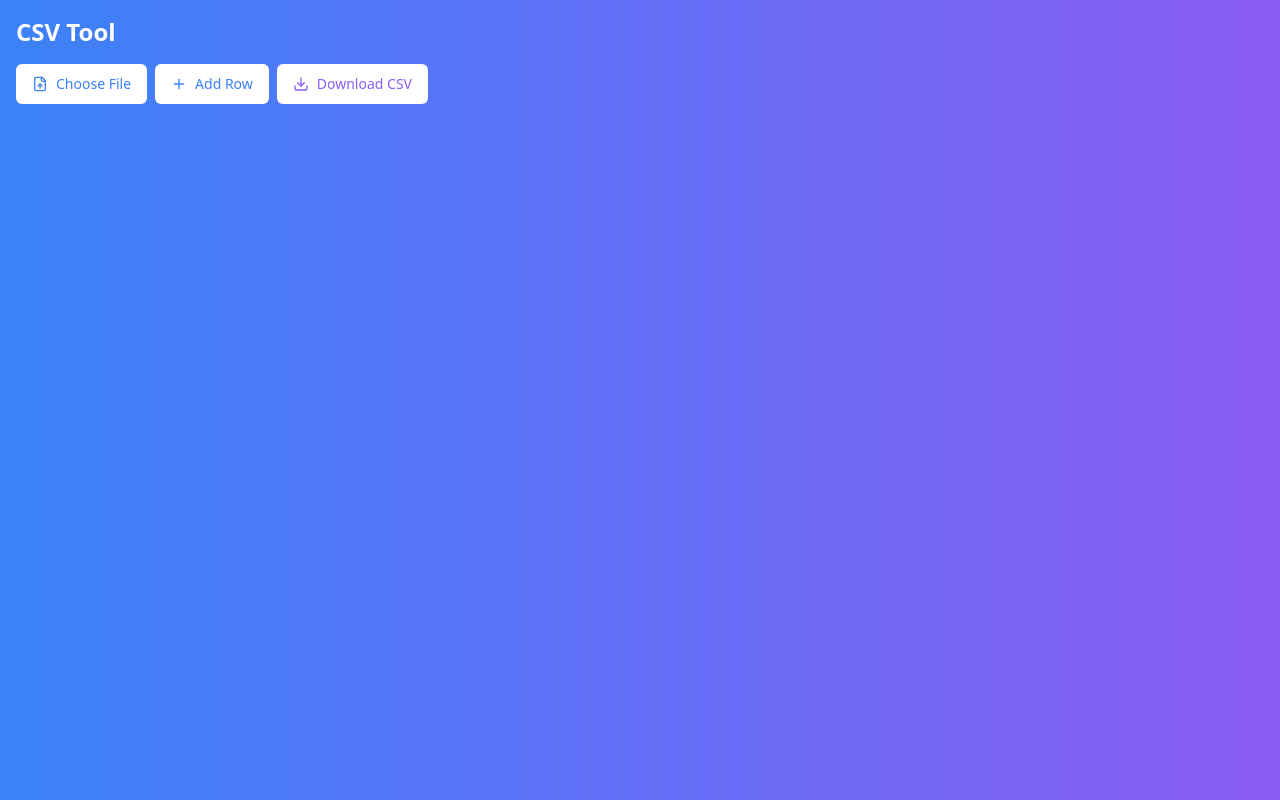
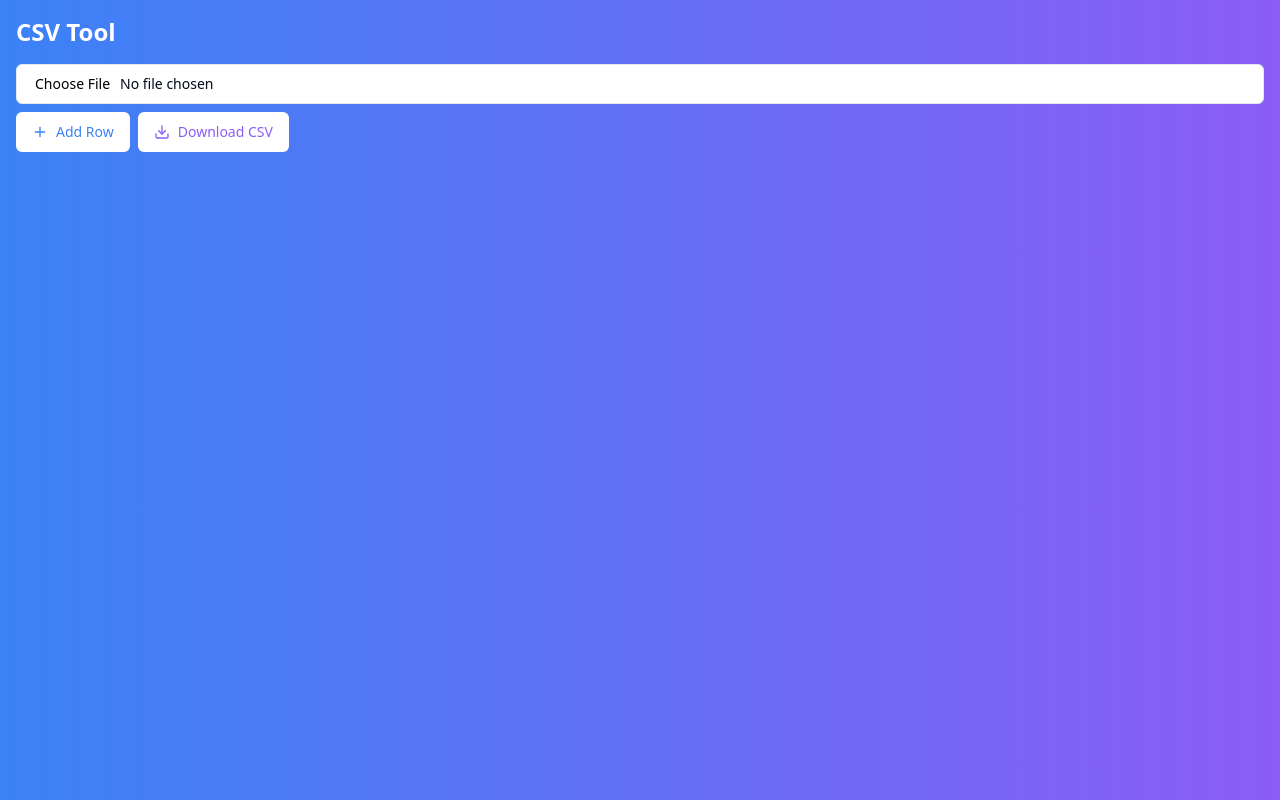
Before and after one commit to metalmetta/csv-wizard-metalmetta, a React (Vite) app: page / in a window 1280 px wide. Built offline with nearby package versions, Linux system fonts and the light colour scheme.

Commit message:
Reverted to edit cbe7c5ae-a73d-4042-8a5e-2730a7566469: "Update color scheme to gradient
Adapt the color scheme of the application to use a gradient transitioning from blue to purple.
[skip gpt_engineer]"

```diff
--- a/package.json
+++ b/package.json
@@ -39,7 +39,6 @@
     "@radix-ui/react-toggle": "^1.1.0",
     "@radix-ui/react-toggle-group": "^1.1.0",
     "@radix-ui/react-tooltip": "^1.1.0",
-    "@react-oauth/google": "^0.12.1",
     "@tanstack/react-query": "^5.48.0",
     "class-variance-authority": "^0.7.0",
     "clsx": "^2.1.0",
--- a/src/components/CSVTool.jsx
+++ b/src/components/CSVTool.jsx
@@ -2,7 +2,7 @@ import React, { useState } from 'react';
 import { Button } from "@/components/ui/button";
 import { Input } from "@/components/ui/input";
 import { Table, TableBody, TableCell, TableHead, TableHeader, TableRow } from "@/components/ui/table";
-import { Trash2, Plus, Download, Upload, FileUp } from 'lucide-react';
+import { Trash2, Plus, Download, Upload } from 'lucide-react';
 
 const CSVTool = () => {
   const [data, setData] = useState([]);
@@ -10,7 +10,6 @@ const CSVTool = () => {
 
   const handleFileUpload = (event) => {
     const file = event.target.files[0];
-    if (file) {
     const reader = new FileReader();
     reader.onload = (e) => {
       const content = e.target.result;
@@ -21,11 +20,6 @@ const CSVTool = () => {
       setData(rows);
     };
     reader.readAsText(file);
-    }
-  };
-
-  const triggerFileUpload = () => {
-    document.getElementById('file-upload').click();
   };
 
   const handleCellEdit = (rowIndex, colIndex, value) => {
@@ -66,16 +60,9 @@ const CSVTool = () => {
     <div className="container mx-auto p-4 bg-gradient-to-r from-gradient-start to-gradient-end min-h-screen">
       <h1 className="text-2xl font-bold mb-4 text-white">CSV Tool</h1>
       <div className="mb-4">
-        <Input id="file-upload" type="file" accept=".csv" onChange={handleFileUpload} className="hidden" />
-        <Button onClick={triggerFileUpload} className="mr-2 bg-white text-gradient-start hover:bg-gradient-start hover:text-white">
-          <FileUp className="mr-2 h-4 w-4" /> Choose File
-        </Button>
-        <Button onClick={addRow} className="mr-2 bg-white text-gradient-start hover:bg-gradient-start hover:text-white">
-          <Plus className="mr-2 h-4 w-4" /> Add Row
-        </Button>
-        <Button onClick={downloadCSV} className="bg-white text-gradient-end hover:bg-gradient-end hover:text-white">
-          <Download className="mr-2 h-4 w-4" /> Download CSV
-        </Button>
+        <Input type="file" accept=".csv" onChange={handleFileUpload} className="mb-2 bg-white" />
+        <Button onClick={addRow} className="mr-2 bg-white text-gradient-start hover:bg-gradient-start hover:text-white"><Plus className="mr-2 h-4 w-4" /> Add Row</Button>
+        <Button onClick={downloadCSV} className="bg-white text-gradient-end hover:bg-gradient-end hover:text-white"><Download className="mr-2 h-4 w-4" /> Download CSV</Button>
       </div>
       {headers.length > 0 && (
         <Table className="bg-white bg-opacity-90 rounded-lg overflow-hidden">
--- a/src/components/GoogleSignIn.jsx
+++ /dev/null
@@ -1,26 +0,0 @@
-import React from 'react';
-import { GoogleLogin } from '@react-oauth/google';
-import { useNavigate } from 'react-router-dom';
-
-const GoogleSignIn = ({ onLoginSuccess }) => {
-  const navigate = useNavigate();
-
-  const handleLoginSuccess = (credentialResponse) => {
-    console.log(credentialResponse);
-    onLoginSuccess(credentialResponse);
-    navigate('/');
-  };
-
-  const handleLoginFailure = () => {
-    console.log('Login Failed');
-  };
-
-  return (
-    <GoogleLogin
-      onSuccess={handleLoginSuccess}
-      onError={handleLoginFailure}
-    />
-  );
-};
-
-export default GoogleSignIn;
```
Also changed, not shown: 1 other file (tests, documents, lock files or other folders). Lines whose indentation alone changed are shown as unchanged.
